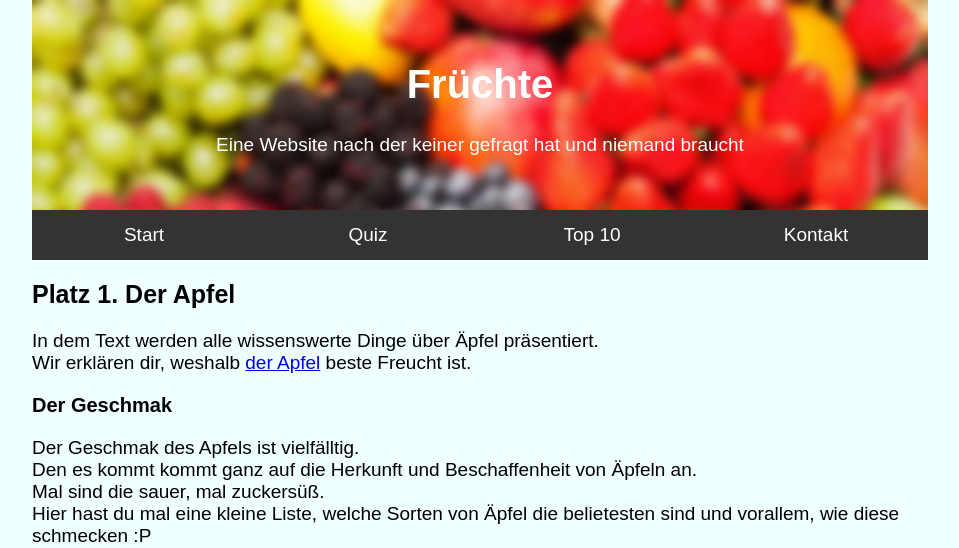
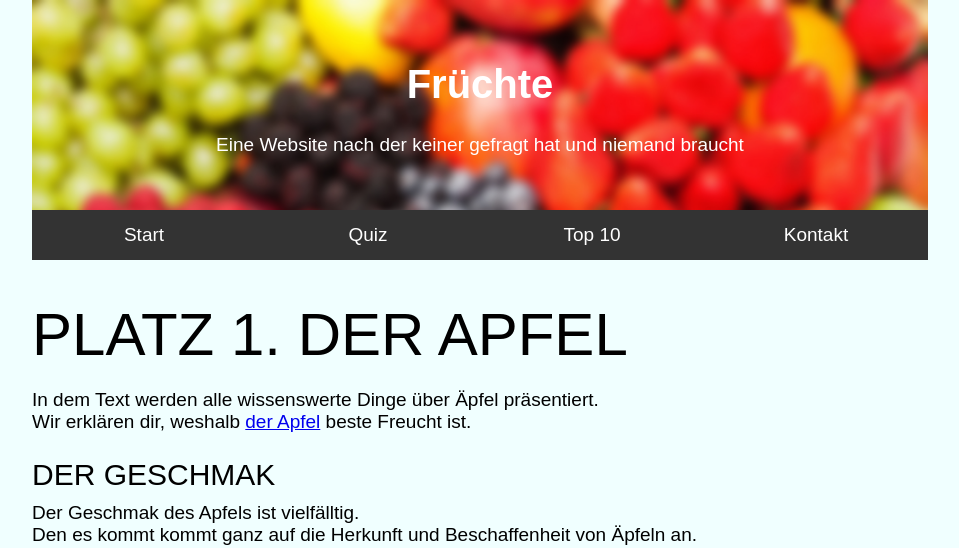
Before and after one commit to walterderhalter/school_html, a PHP site: page /Apfel.php in a window 1280 px wide. Shown: the top 548 px of the page, without its empty margins (160-1119 px from the left). Run offline with PHP 8.4, Linux system fonts and the light colour scheme.

Commit message:
Update an Apfel

```diff
--- /dev/null
+++ b/Apfel.css
@@ -0,0 +1,39 @@
+#Apfel h1{
+text-align: left;
+font-size: 60px;
+font-weight: 400;
+margin-bottom: 20px;
+text-transform: uppercase;
+color: black
+}
+
+#Apfel h2{
+	text-align: left;
+	font-size: 30px;
+	font-weight: 200;
+	margin-bottom: 10px;
+	text-transform: uppercase;
+	}
+
+
+#Apfel blockquote{
+	margin-top: 10px;
+	text-align: center;
+	margin-bottom: 10px;
+}
+
+.fivefact{
+	display: block;
+
+	width: 600px;
+	box-shadow: 2px 2px 3px 1px grey;
+	background-color: aqua;
+}
+
+
+.fact
+{
+	text-align: center;
+	font-family: cursive;
+	background-color: greenyellow;
+}
--- a/Apfel.php
+++ b/Apfel.php
@@ -1,8 +1,8 @@
 <?php include('header.php'); ?>
 <?php include('nav.php'); ?>
 
-<section id="Apfel">
-<h2> Platz 1. Der Apfel </h2>
+<main id="Apfel">
+<h1> Platz 1. Der Apfel </h1>
 
 <div class="Einleitung">
 
@@ -12,7 +12,7 @@
 </div>
 
 <div class="Geschmak">
-<h3> Der Geschmak </h3>
+<h2> Der Geschmak </h2>
 Der Geschmak des Apfels ist vielfälltig. <br>
 Den es kommt kommt ganz auf die Herkunft und Beschaffenheit von Äpfeln an.<br>
 Mal sind die sauer, mal zuckersüß.<br>
@@ -45,7 +45,7 @@ Hier hast du mal eine kleine Liste, welche Sorten von Äpfel die belietesten sin
 </table> <hr>
 
 <div class="Geruch">
-<h3> Geruch </h3>
+<h2> Geruch </h2>
 Der Geruch ist eine ausagenkräftige Aussage dafür, ob die Frucht noch gut ist oder nicht. <br>
 Den reife Äpfel duften. Äpfel verströmen über ihre Schale ein Aroma, das von zitronig-leichten Düften bis hin zu erdigen Noten reicht.<br>
 Es gibt auch eine gute Fautregel:<br>
@@ -57,17 +57,68 @@ Es gibt auch eine gute Fautregel:<br>
 <hr>
 
 <div class ="Gesundheit">
-<h3> Gesundheit</h3>
+<h2> Gesundheit</h2>
 An dieser Stelle möchten wir auf ein Video verweisen. <br>
 Hier geht es zum Video:
 <p>
 <iframe width="560" height="315" src="https://www.youtube.com/embed/iWrfsSzboLY" title="YouTube video player" frameborder="0" allow="accelerometer; autoplay; clipboard-write; encrypted-media; gyroscope; picture-in-picture" allowfullscreen></iframe>
 </p>
+</div>
 
+<hr>
 
+<div class ="Beliebtheit">
+    <h3> Beliebtheit </h3>
+    Der Apfel ist die bleibste Frucht ganz Deutschland. <br>
+    Damit du auch vor Augen hast, wie Beliebt die Frucht der Deutschen ist, <br>
+    zeigen wir dir an 5 Fakten: <br>
+
+    <artical class="fivefact">
+    <h3> 5 Fakten über Äpfel </h3>
+
+    <section class="fact">
+    <h3>Fakt 1</h3>
+    <p>
+    Deutsche lieben Äpfel: <br>
+    Fast <enum>25 Kilogramm</enum> verputzt jeder von uns im Jahr, <br>
+    etwa im Kuchen, als Saft oder auch als pure Frucht.<br>
+    Das sind insgesamt rund zwei Millionen Tonnen! </p><br>
+    </section>
+
+    <section class="fact">
+    <h3>Fakt 1</h3>
+    <p>Deutsche lieben Äpfel: <br>
+    Etwa sieben Jahre muss ein Apfelbaum aus einem Samen wachsen, <br>
+    bis er zum ersten Mal Früchte trägt. <br>
+    Dafür kann er bis zu 100 Jahre alt werden. </p><br>
+    </section>
+
+    <section class="fact">
+    <h3>Fakt 1</h3>
+   <p> Kein Wunder, dass er so saftig ist: <br>
+    Ein Apfel besteht zu 85 Prozent aus Wasser. <br>
+    Der Rest sind Kohlenhydrate, Fett, Eiweiß, Mineralstoffe und Vitamine. </p> <br>
+    </section>
+
+    <section class="fact">
+    <h4>Fakt 1</h4>
+    <p>Der größte Apfel der Welt wurde laut Guinnessbuch <br>
+    der Rekorde 2005 in Japan von Chisato Iwasaki geerntet: <br>
+    Das Prachtstück wog 1,849 Kilogramm. </p> <br>
+    </section>
+
+    <section class="fact">
+    <h4>Fakt 1</h4>
+    <p>Etwa 30.000 Apfelsorten gibt es weltweit, davon 2000 in Deutschland. <br>
+    In den Supermärkten liegen aber meist nur Sorten wie <br>
+    Elstar, Jonagold, Golden Delicious oder Braeburn </p><br>
+    </section>
+
+</artical>
 </div>
 
 
-</section>
+Hallo
+</main>
 
 <?php include('footer.php'); ?>
--- a/Top10.css
+++ b/Top10.css
@@ -1,4 +1,4 @@
-#food h2{
+#fruit h2{
     text-align: center;
     font-size: 3rem;
     font-weight: 400;
--- a/Top10.php
+++ b/Top10.php
@@ -1,7 +1,7 @@
 <?php include('header.php'); ?>
 <?php include('nav.php'); ?>
 
-<section id="food">
+<section id="fruit">
   <h2>Unsere Top 10</h2>
 
   Auf dieser Seite findest du unsere <strong> Top 10 </strong> Früchte. <br>
```
